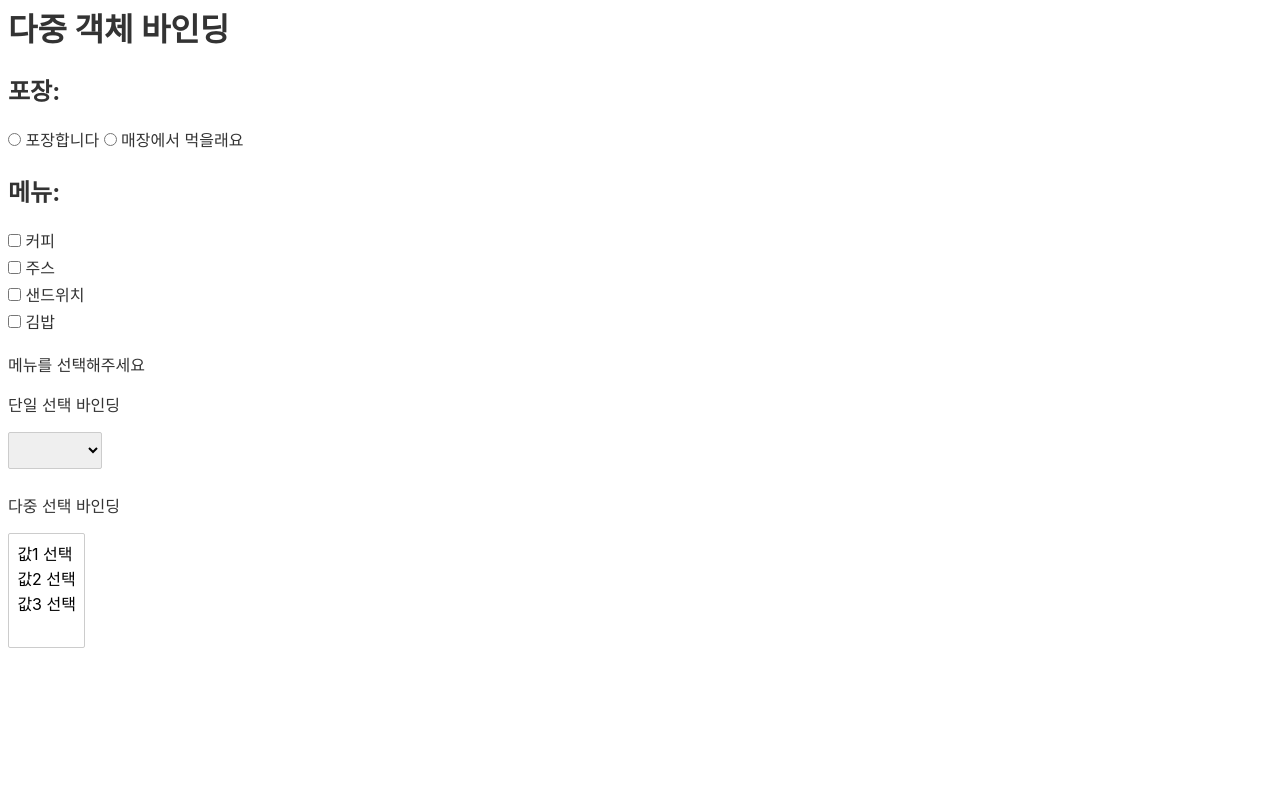
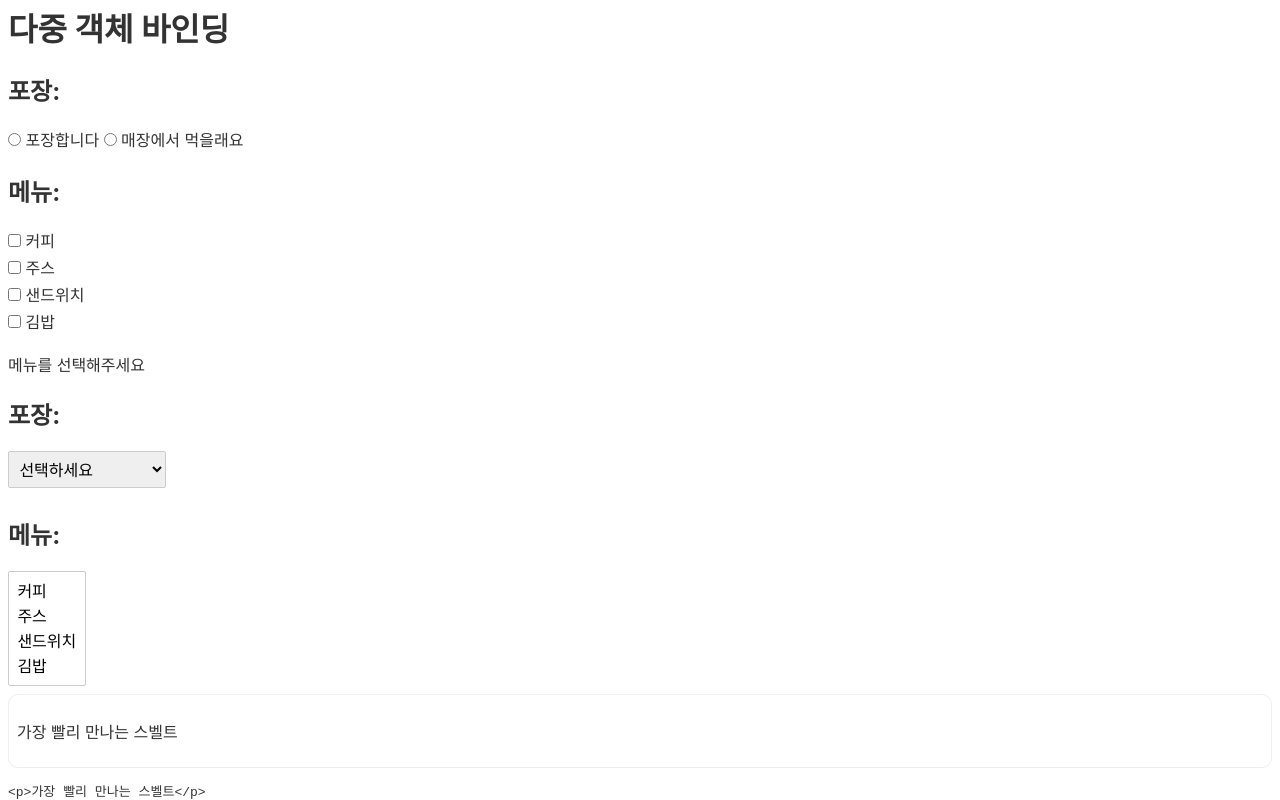
Before and after one commit to zldnlto/Svelte_Tutorial, a Svelte app: page / in a window 1280 px wide. Shown: the part 2075-2875 px from the top of the page. Before the commit the page ends 2731 px from the top, so only its background shows below. Built offline with nearby package versions, Linux system fonts and the light colour scheme.

Commit message:
Chp6_contenteditable 바인딩하기

```diff
--- a/src/App.svelte
+++ b/src/App.svelte
@@ -9,7 +9,9 @@
   import Chp5Json from './tutorial/Chp5_JSON.svelte';
   import Chp5Sensor from './tutorial/Chp5_sensor.svelte';
   import Chp6 from './tutorial/Chp6.svelte';
+  import Chp6Contenteditable from './tutorial/Chp6_contenteditable.svelte';
   import Chp6Select from './tutorial/Chp6_select.svelte';
+  import Chp6SelectExample from './tutorial/Chp6_select_example.svelte';
 
   let name = '얄루';
 </script>
@@ -30,7 +32,8 @@
   <Chp5Sensor />
   <Chp5Json />
   <Chp6 />
-  <Chp6Select/>
+  <Chp6SelectExample/>
+  <Chp6Contenteditable />
 </main>
 
 <style>
--- /dev/null
+++ b/src/tutorial/Chp6_contenteditable.svelte
@@ -0,0 +1,16 @@
+<script>
+    let html = "<p>가장 빨리 만나는 스벨트</p>"
+</script>
+
+
+<div contenteditable="true" bind:innerHTML={html}></div>
+<pre>{html}</pre>
+
+
+<style>
+    [contenteditable=true] {
+        padding: 0.5em;
+        border: 1px solid #eee;
+        border-radius: 10px;
+    }
+</style>
--- /dev/null
+++ b/src/tutorial/Chp6_select_example.svelte
@@ -0,0 +1,26 @@
+<script>
+    let where ='';
+    let menu = ['커피', '주스', '샌드위치', '김밥'];
+    let chosen = [];
+    let order = "";
+    $: order = chosen.length >0 ? `<b>${chosen}</b> 메뉴를 <b> ${where == "매장"? "매장 식사를":"포장 주문을"} </b> 선택하셨습니다` : "메뉴를 선택해주세요";
+
+</script>
+
+<main>
+    <h2> 포장: {where}</h2>
+    <select bind:value={where} name="" id="">
+    <option value="">선택하세요</option>
+    <option value="포장">포장합니다</option>
+    <option value="매장">매장에서 먹을래요</option>
+    </select>
+
+    <h2> 메뉴: {chosen}</h2>
+    <select multiple bind:value={chosen} name="" id="">
+    {#each menu as item}
+        <option value={item}>{item}</option>
+    {/each}
+
+    <p>{@html order}</p>
+</select>
+</main>
```
